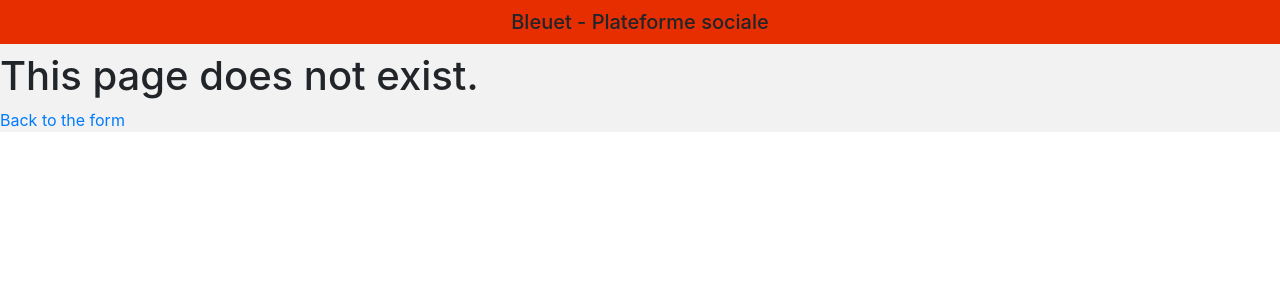
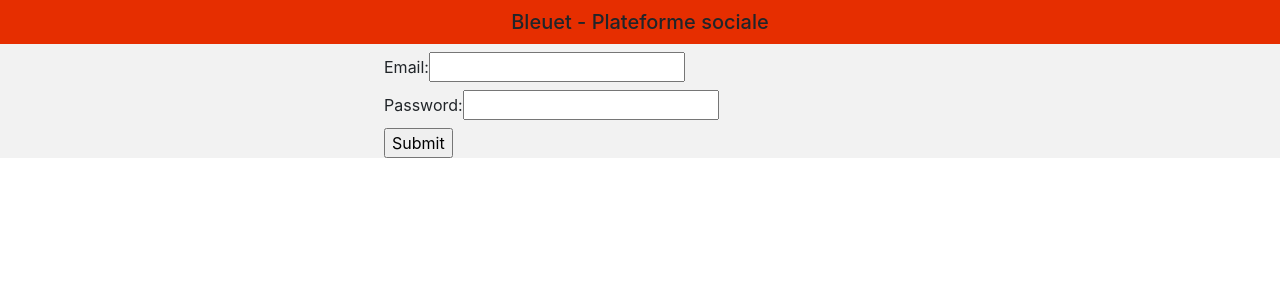
Before and after one commit to Calvibert/social-breakdance, a React (Create React App) app in the folder client/: page /signup in a window 1280 px wide. Shown: the top 300 px of the page. Built offline with nearby package versions, Linux system fonts and the light colour scheme.

Commit message:
prettify some files

```diff
--- a/client/src/login/form.js
+++ b/client/src/login/form.js
@@ -42,7 +42,11 @@ export default class Form extends Component {
           <br />
           <label>
             Password:
-            <input type="password" name="password" onChange={this.handlePasswordChange} />
+            <input
+              type="password"
+              name="password"
+              onChange={this.handlePasswordChange}
+            />
           </label>
           <br />
           <input type="submit" value="Submit" />
--- a/client/src/router.js
+++ b/client/src/router.js
@@ -2,6 +2,7 @@ import React from "react";
 import { Switch, Route } from "react-router-dom";
 import Feed from "./feed/feed";
 import Login from "./login/login";
+import Signup from "./signup/signup";
 import FourOFour from "./general/404";
 
 const Router = () => (
@@ -9,6 +10,7 @@ const Router = () => (
     <Switch>
       <Route exact path="/" component={Feed} />
       <Route exact path="/login" component={Login} />
+      <Route exact path="/signup" component={Signup} />
       <Route path="/" component={FourOFour} />
     </Switch>
   </main>
--- /dev/null
+++ b/client/src/signup/form.js
@@ -0,0 +1,27 @@
+import React, { Component } from "react";
+
+export default class Form extends Component {
+  render() {
+    return (
+      <div className="form__container">
+        <form onSubmit={this.handleSubmit}>
+          <label>
+            Email:
+            <input type="text" name="email" onChange={this.handleEmailChange} />
+          </label>
+          <br />
+          <label>
+            Password:
+            <input
+              type="password"
+              name="password"
+              onChange={this.handlePasswordChange}
+            />
+          </label>
+          <br />
+          <input type="submit" value="Submit" />
+        </form>
+      </div>
+    );
+  }
+}
--- /dev/null
+++ b/client/src/signup/signup.js
@@ -0,0 +1,14 @@
+import React, { Component } from "react";
+import Form from "./form";
+
+export default class Signup extends Component {
+  render() {
+    return (
+      <div className="signup__background">
+        <div className="signup__container">
+          <Form />
+        </div>
+      </div>
+    );
+  }
+}
```
